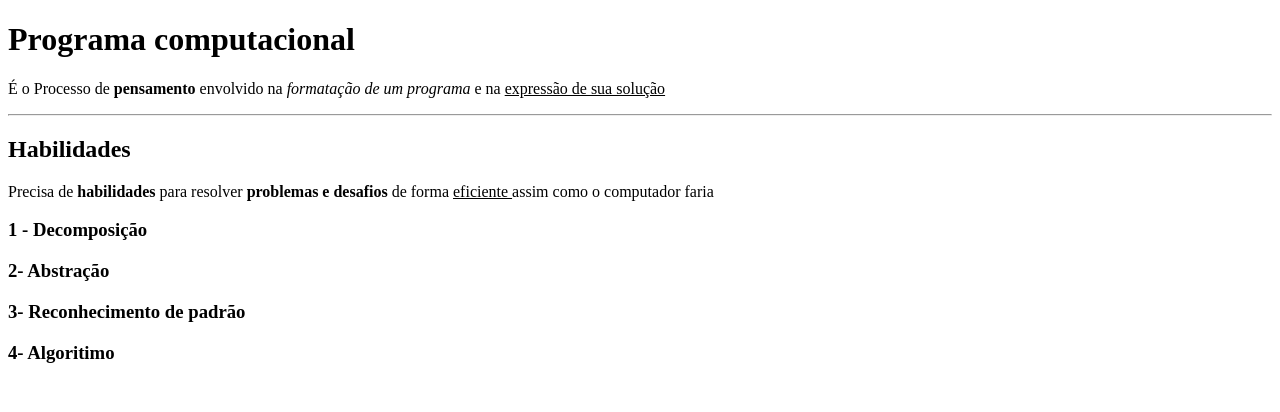
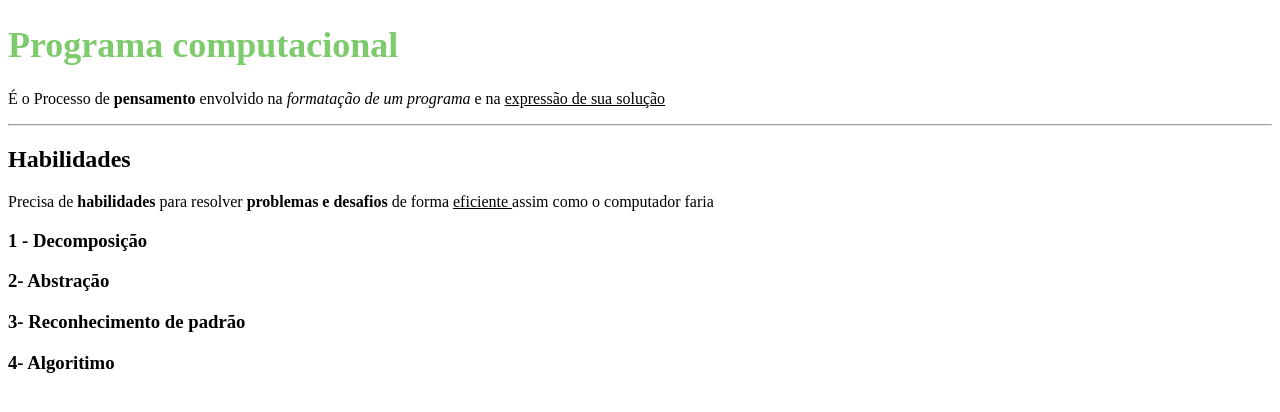
Before and after one commit to JesseTrevisan/Front-End, a plain HTML site: page AtividadeAvaliativa1.html in a window 1280 px wide. Drawn offline with Linux system fonts and the light colour scheme.

Commit message:
Update AtividadeAvaliativa1.html

```diff
--- a/AtividadeAvaliativa1.html
+++ b/AtividadeAvaliativa1.html
@@ -5,7 +5,10 @@
     <meta charset="UTF-8">
   </head>
   <body>
+    <!--Niveis e formatação-->
+    <font color=#7DCB6C size=4>
     <h1>Programa computacional</h1>
+    </font>
     <p>É o Processo de <strong> pensamento </strong> envolvido na <em>formatação de um programa </em> e na <u> expressão de sua solução </u></p>
     <hr>
     <h2> Habilidades </h2>
```
